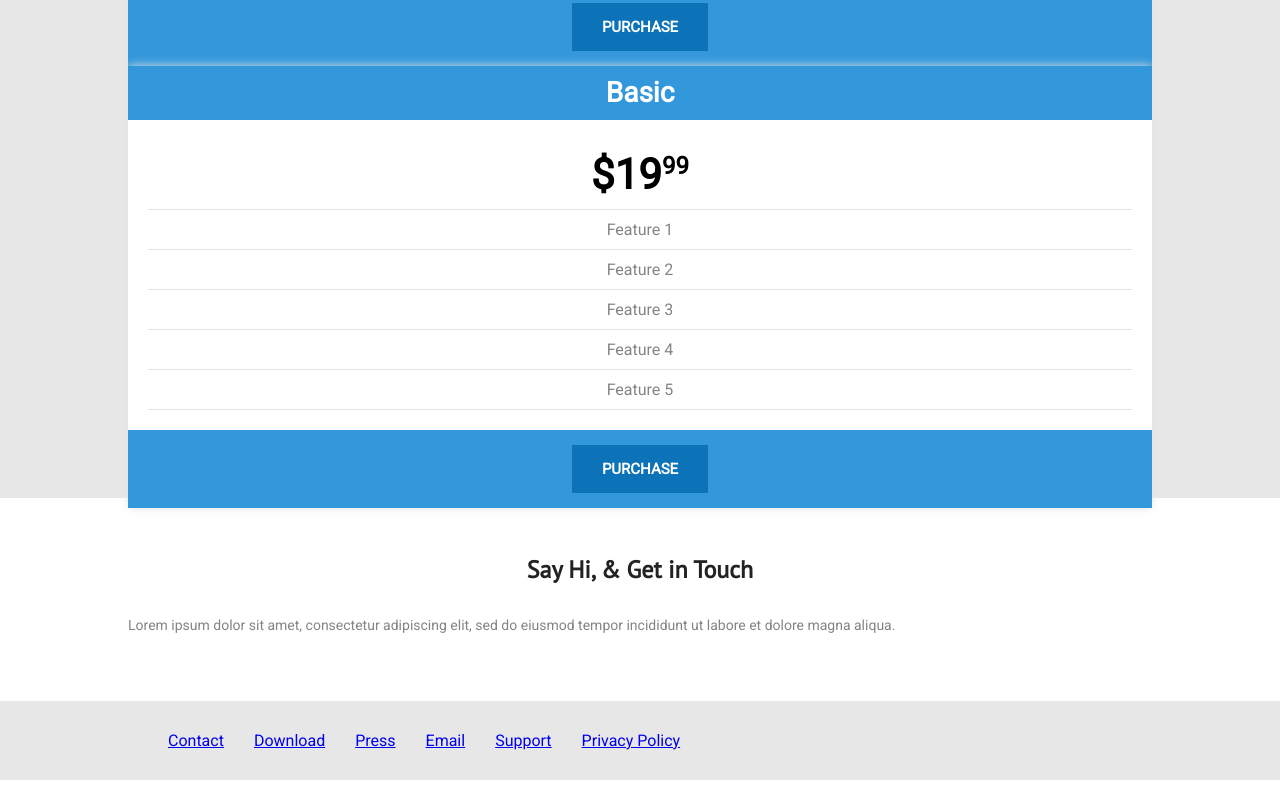
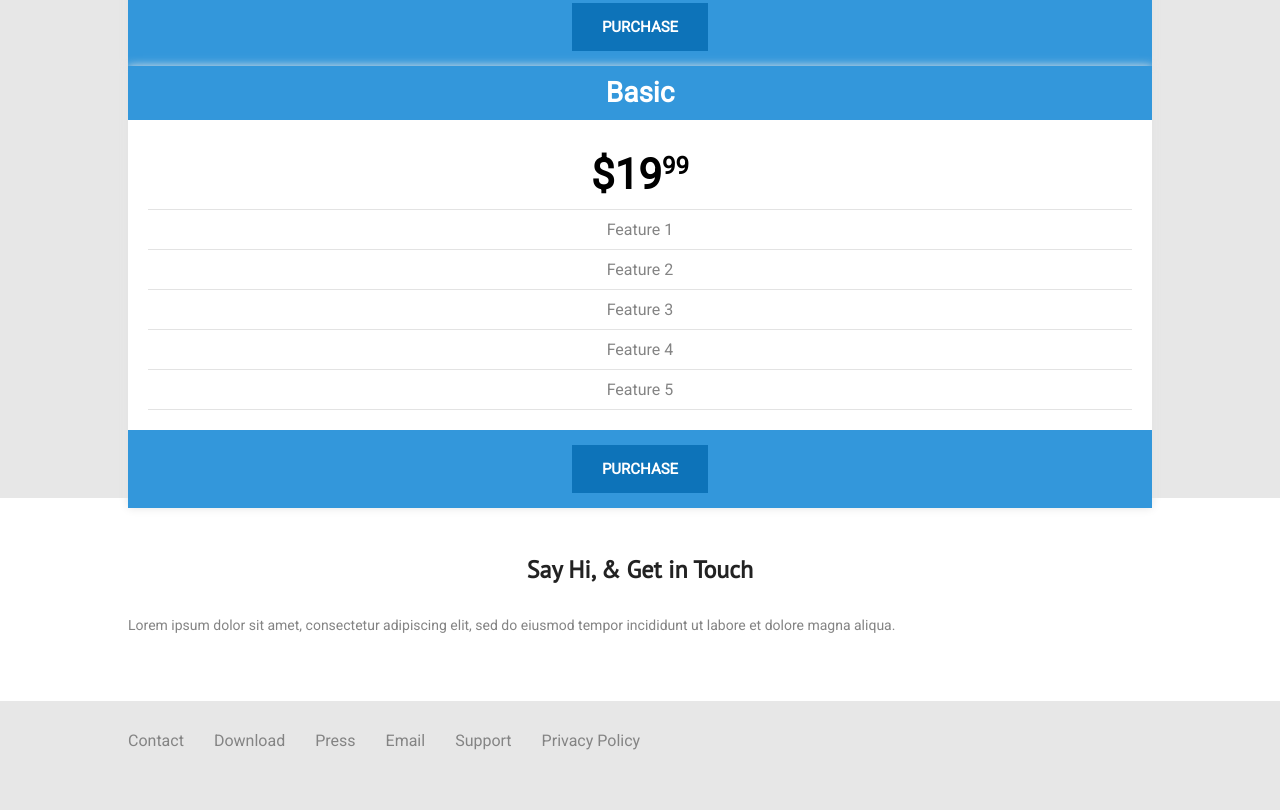
Before and after one commit to cbbcosta/craze, a website: page src/index.html in a window 1280 px wide. Shown: the part 3544-4354 px from the top of the page. Before the commit the page ends 4324 px from the top, so only its background shows below. Drawn offline with nearby package versions, Linux system fonts and the light colour scheme; files that its build step writes are made by us from their sources.

Commit message:
feat: Add style to footer

```diff
--- a/src/sass/components/_footer.scss
+++ b/src/sass/components/_footer.scss
@@ -2,6 +2,22 @@ footer {
   background-color: $gray-2;
 }
 
+.footer__list {
+  margin: 0;
+  padding: 0;
+  text-align: center;
+}
+
 .footer__item {
   margin-right: 30px;
+  margin-bottom: 30px;
+
+  a {
+    color: $gray-3;
+    text-decoration: none;
+
+    &:hover {
+      text-decoration: underline;
+    }
+  }
 }
```
